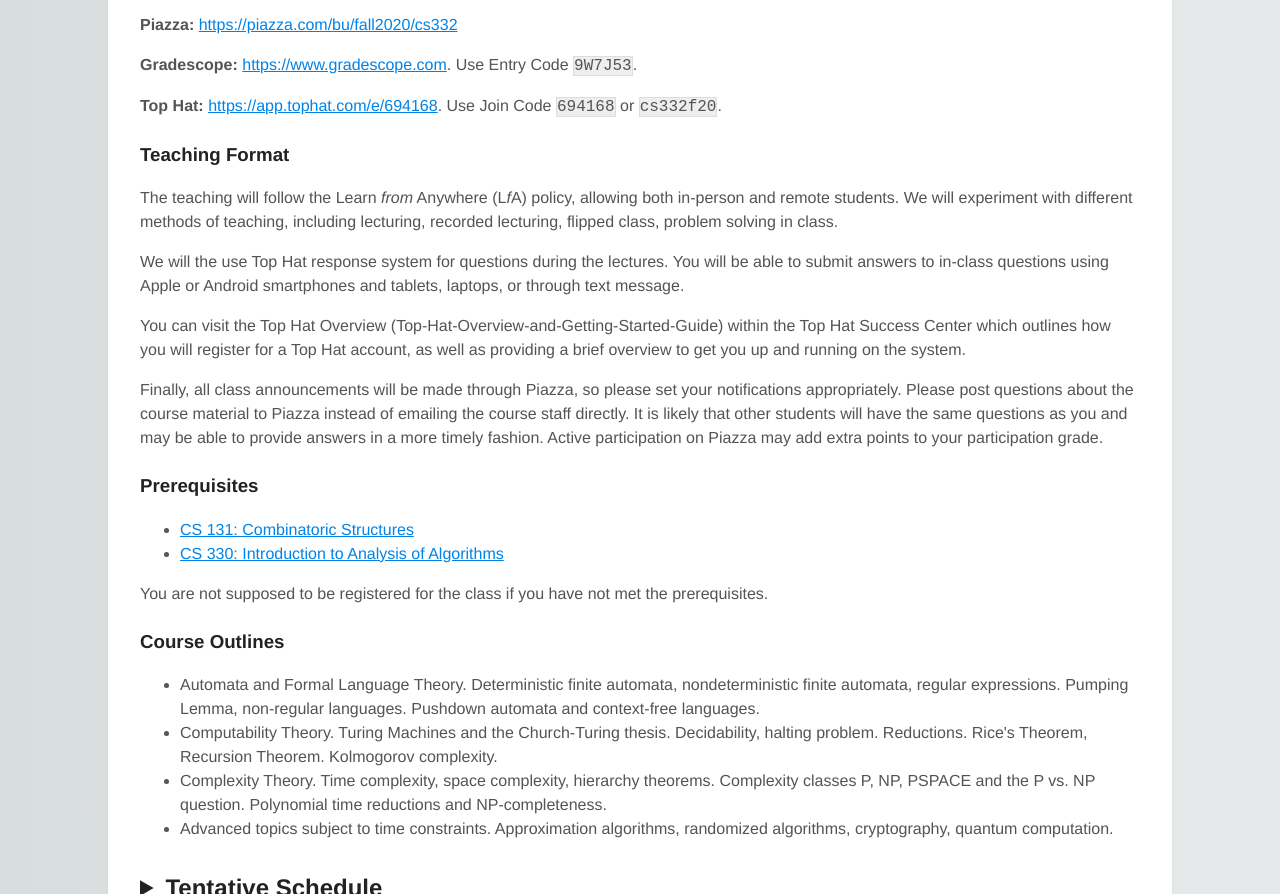
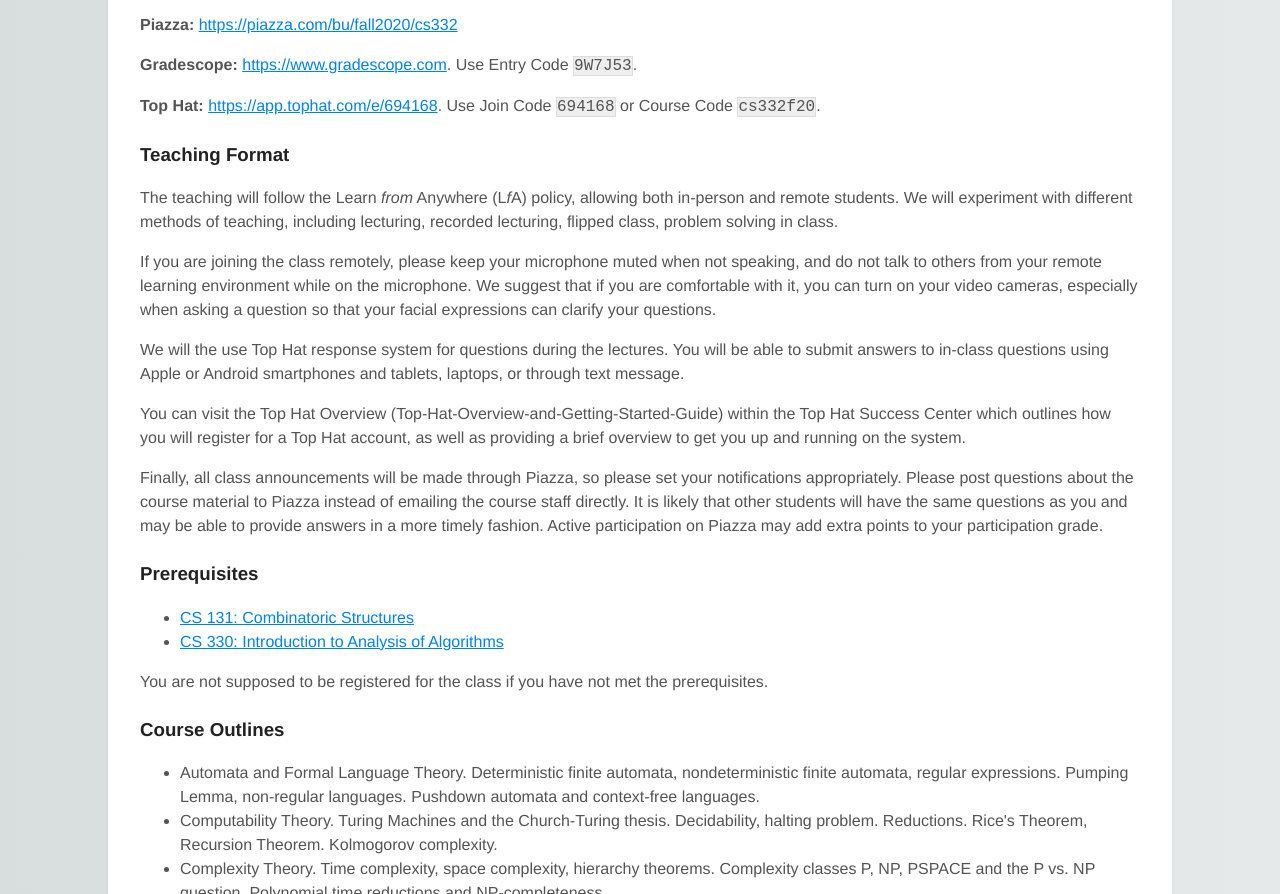
Before and after one commit to bu-cs332/bu-cs332.github.io, a plain HTML site: page index.html in a window 1280 px wide. Shown: the part 970-1864 px from the top of the page. Drawn offline with Linux system fonts and the light colour scheme.

Commit message:
Add files via upload

```diff
--- a/index.html
+++ b/index.html
@@ -88,7 +88,7 @@
 
             <p><b>Gradescope:</b> <a href="https://www.gradescope.com/" target="_blank">https://www.gradescope.com</a>. Use Entry Code <code class="copy2clipboard">9W7J53</code>.</p>
 
-            <p><b>Top Hat:</b> <a href="https://app.tophat.com/e/694168" target="_blank">https://app.tophat.com/e/694168</a>. Use Join Code <code class="copy2clipboard">694168</code> or <code class="copy2clipboard">cs332f20</code>.</p>
+            <p><b>Top Hat:</b> <a href="https://app.tophat.com/e/694168" target="_blank">https://app.tophat.com/e/694168</a>. Use Join Code <code class="copy2clipboard">694168</code> or Course Code <code class="copy2clipboard">cs332f20</code>.</p>
 
 
             <h3>Teaching Format</h3>
@@ -96,6 +96,11 @@
             <p>
                 The teaching will follow the Learn <i>from</i> Anywhere (L<i>f</i>A) policy, allowing both in-person and remote students.
                 We will experiment with different methods of teaching, including lecturing, recorded lecturing, flipped class, problem solving in class.
+            </p>
+
+            <p>
+                If you are joining the class remotely, please keep your microphone muted when not speaking, and do not talk to others from your remote learning environment while on the microphone.
+                We suggest that if you are comfortable with it, you can turn on your video cameras, especially when asking a question so that your facial expressions can clarify your questions.
             </p>
 
             <p>
@@ -111,6 +116,7 @@
                 Finally, all class announcements will be made through Piazza, so please set your notifications appropriately.
                 Please post questions about the course material to Piazza instead of emailing the course staff directly. It is likely that other students will have the same questions as you and may be able to provide answers in a more timely fashion. Active participation on Piazza may add extra points to your participation grade.
             </p>
+
 
 
             <h3>Prerequisites</h3>
@@ -391,7 +397,7 @@
             </p>
 
             <p>
-            For LaTeX editors, you can try <a href="https://pages.uoregon.edu/koch/texshop/">TexShop</a> for Mac and <a href="https://www.texstudio.org/">TexStudio</a> for Windows. If you would like to give LaTeX a try on the web without installing anything on your computer, <a href="https://www.overleaf.com/">Overleaf</a> is a good option.
+            For LaTeX editors, you can try <a href="https://pages.uoregon.edu/koch/texshop/">TexShop</a> for Mac and <a href="https://www.texstudio.org/">TeXstudio</a> for Windows. If you would like to give LaTeX a try on the web without installing anything on your computer, <a href="https://www.overleaf.com/">Overleaf</a> is a good option.
             </p>
 
             <p>
```
